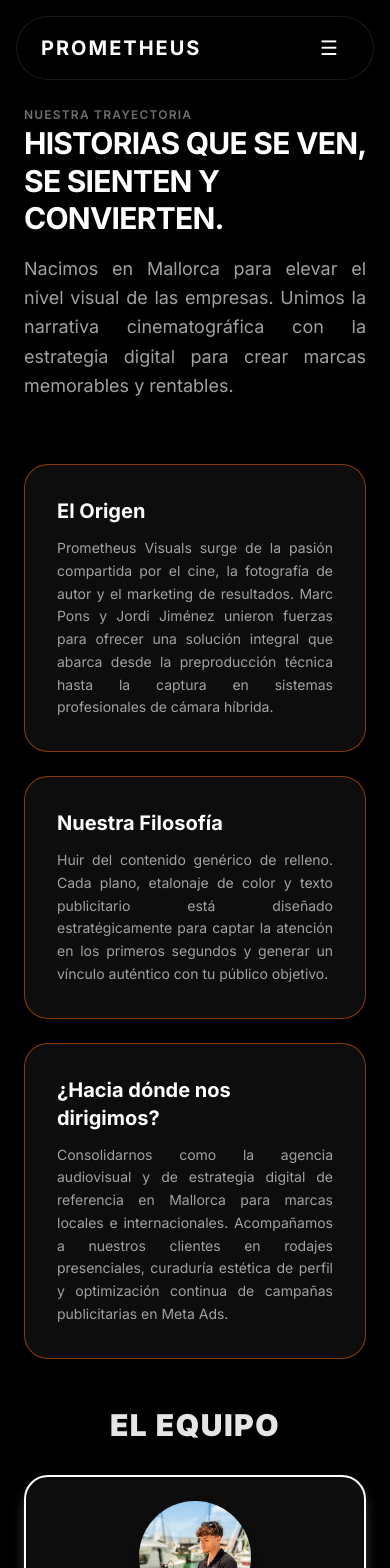
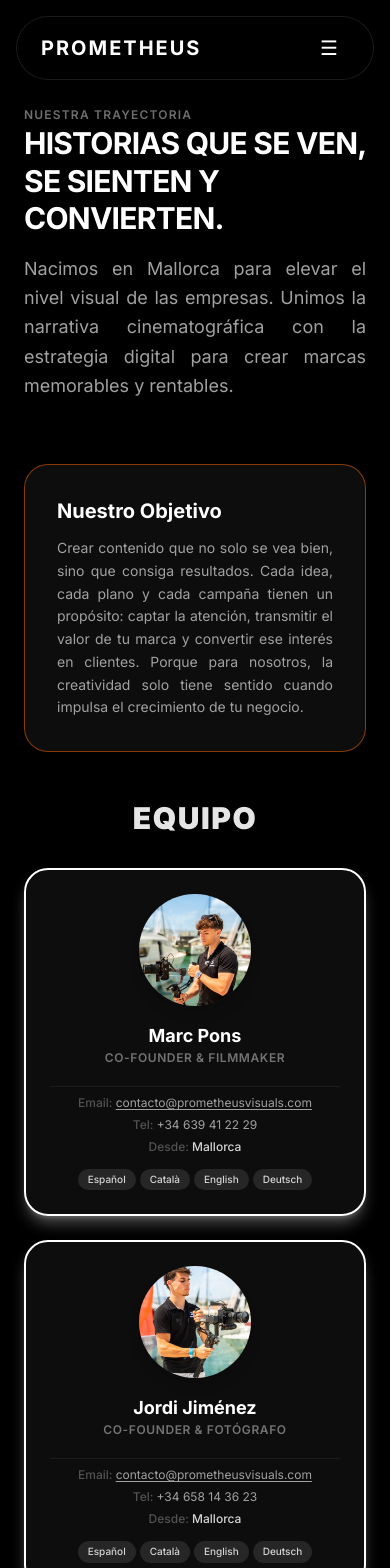
Before and after one commit to adriprometheus/prometheusvisuals_web, a Next.js app: page /about in a window 390 px wide. Shown: the top 1568 px of the page. Built offline with nearby package versions, Linux system fonts and the light colour scheme.

Commit message:
Retoques Hero, tarjetas, formulario y tipografía

```diff
--- a/src/app/about/page.js
+++ b/src/app/about/page.js
@@ -41,34 +41,9 @@ export default function AboutPage() {
 
           <div className="grid grid-cols-1 md:grid-cols-2 gap-6 pt-6">
             <div className="bg-white/5 backdrop-blur-lg border border-orange-500/50 rounded-3xl p-8 space-y-3 transition-all duration-300 hover:border-orange-500/40">
-              <h2 className="text-xl font-bold text-white">El Origen</h2>
+              <h2 className="text-xl font-bold text-white">Nuestro Objetivo</h2>
               <p className="text-sm text-neutral-400 text-justify leading-relaxed">
-                Prometheus Visuals surge de la pasión compartida por el cine, la
-                fotografía de autor y el marketing de resultados. Marc Pons y
-                Jordi Jiménez unieron fuerzas para ofrecer una solución integral
-                que abarca desde la preproducción técnica hasta la captura en
-                sistemas profesionales de cámara híbrida.
-              </p>
-            </div>
-
-            <div className="bg-white/5 backdrop-blur-lg border border-orange-500/50 rounded-3xl p-8 space-y-3 transition-all duration-300 hover:border-orange-500/40">
-              <h2 className="text-xl font-bold text-white">Nuestra Filosofía</h2>
-              <p className="text-sm text-neutral-400 text-justify leading-relaxed">
-                Huir del contenido genérico de relleno. Cada plano, etalonaje de
-                color y texto publicitario está diseñado estratégicamente para
-                captar la atención en los primeros segundos y generar un vínculo
-                auténtico con tu público objetivo.
-              </p>
-            </div>
-
-            <div className="bg-white/5 backdrop-blur-lg border border-orange-500/50 rounded-3xl p-8 space-y-3 transition-all duration-300 hover:border-orange-500/40">
-              <h2 className="text-xl font-bold text-white">¿Hacia dónde nos dirigimos?</h2>
-              <p className="text-sm text-neutral-400 text-justify leading-relaxed">
-                Consolidarnos como la agencia audiovisual y de estrategia digital
-                de referencia en Mallorca para marcas locales e internacionales.
-                Acompañamos a nuestros clientes en rodajes presenciales, curaduría
-                estética de perfil y optimización continua de campañas
-                publicitarias en Meta Ads.
+                Crear contenido que no solo se vea bien, sino que consiga resultados. Cada idea, cada plano y cada campaña tienen un propósito: captar la atención, transmitir el valor de tu marca y convertir ese interés en clientes. Porque para nosotros, la creatividad solo tiene sentido cuando impulsa el crecimiento de tu negocio.
               </p>
             </div>
           </div>
@@ -84,7 +59,7 @@ export default function AboutPage() {
           <div className="w-full lg:h-full lg:col-span-4 xl:col-span-3 lg:col-start-3 xl:col-start-4 relative flex flex-col min-h-0">
             <div className="lg:hidden text-center mb-8 shrink-0">
               <h2 className="text-3xl font-black text-neutral-200 tracking-wider uppercase">
-                El Equipo
+                EQUIPO
               </h2>
             </div>
 
--- a/src/app/servicios/page.js
+++ b/src/app/servicios/page.js
@@ -23,7 +23,7 @@ export default function ServicesPage() {
         <span className="text-xs font-mono uppercase tracking-widest text-neutral-500">
           PROMETHEUS VISUALS — MALLORCA
         </span>
-        <h1 className="text-[1.33rem] sm:text-6xl font-bold tracking-tight text-white mt-4 leading-tight">
+        <h1 className="text-[1.30rem] sm:text-6xl font-bold tracking-tight text-white mt-4 leading-tight">
           SERVICIOS DE PRODUCCIÓN AUDIOVISUAL Y CRECIMIENTO DIGITAL
         </h1>
         <p className="mt-6 text-base sm:text-lg  text-neutral-400 max-w-3xl mx-auto leading-relaxed">
--- a/src/components/ContactForm.jsx
+++ b/src/components/ContactForm.jsx
@@ -13,6 +13,7 @@ const initialForm = {
   empresa: "",
   web: "",
   asunto: "",
+  comoConociste: "",
   mensaje: "",
   politica: false,
 };
@@ -43,6 +44,7 @@ export default function ContactForm() {
     if (!form.nombreCompleto.trim()) return false;
     if (!form.empresa.trim()) return false;
     if (!form.asunto.trim()) return false;
+    if (!form.comoConociste) return false;
     if (!form.politica) return false;
 
     if (form.contactoTipo === "correo") {
@@ -73,6 +75,7 @@ export default function ContactForm() {
       empresa: form.empresa,
       web: form.web,
       asunto: form.asunto,
+      comoConociste: form.comoConociste,
       mensaje: form.mensaje,
       politica: form.politica,
       ...(form.contactoTipo === "correo"
@@ -263,6 +266,33 @@ export default function ContactForm() {
           />
         </Field>
 
+        {/* 5b. Cómo nos conociste */}
+<div className="flex flex-col gap-2">
+  <select
+    id="comoConociste"
+    value={form.comoConociste}
+    onChange={(e) => update("comoConociste", e.target.value)}
+    onBlur={() => markTouched("comoConociste")}
+    required
+    className={`w-full rounded-lg border border-auxwhite/50 bg-transparent px-3 py-3.75 outline-none focus:border-secnd cursor-pointer ${
+      form.comoConociste ? "text-secnd" : "text-neutral-400"
+    }`}
+  >
+    <option value="" disabled className="text-neutral-400">
+      ¿Qué te ha traído hasta aquí?
+    </option>
+    <option value="instagram" className="text-main">Os encontré en Google</option>
+    <option value="google" className="text-main">Alguien me habló muy bien de vosotros</option>
+    <option value="tiktok" className="text-main">Os vi en redes sociales</option>
+    <option value="anuncio" className="text-main">Hice click en uno de vuestros anuncios</option>
+    <option value="recomendacion" className="text-main">Nos vimos en un evento</option>
+    <option value="otro" className="text-main">Otro</option>
+  </select>
+  {touched.comoConociste && !form.comoConociste && (
+    <p className="text-xs text-red-400">Obligatorio</p>
+  )}
+</div>
+
         {/* 6. Textarea (Opcional) */}
         <Field label="¿Qué te gustaría hacer? (Opcional)">
           <textarea
--- a/src/components/Home/Hero.jsx
+++ b/src/components/Home/Hero.jsx
@@ -13,7 +13,7 @@ export default function Hero() {
   });
 
   // Escritorio (sin cambios, ya te gusta cómo queda)
-  const videoTop = useTransform(scrollYProgress, [0, 0.5], ["58%", "0%"]);
+  const videoTop = useTransform(scrollYProgress, [0, 0.5], ["30%", "0%"]);
   const videoSide = useTransform(scrollYProgress, [0, 0.5], ["6%", "0%"]);
   const videoBottom = useTransform(scrollYProgress, [0, 0.5], ["6%", "0%"]);
   const videoRadius = useTransform(scrollYProgress, [0, 0.5], [28, 0]);
@@ -30,7 +30,7 @@ export default function Hero() {
             <h1 className="mb-4 font-mono text-xs uppercase tracking-widest text-neutral-400">
               Producción audiovisual & gestión de redes sociales en Mallorca
             </h1>
-            <span className="max-w-7xl text-5xl leading-tight tracking-tight text-white lg:text-7xl xl:text-8xl font-[family-name:var(--font-bebas)]">
+            <span className="max-w-12xl text-5xl leading-tight tracking-tight text-white lg:text-7xl xl:text-8xl font-[family-name:var(--font-bebas)]">
               MIENTRAS LO PIENSAS, OTROS TE ADELANTAN
             </span>
           </div>
```
